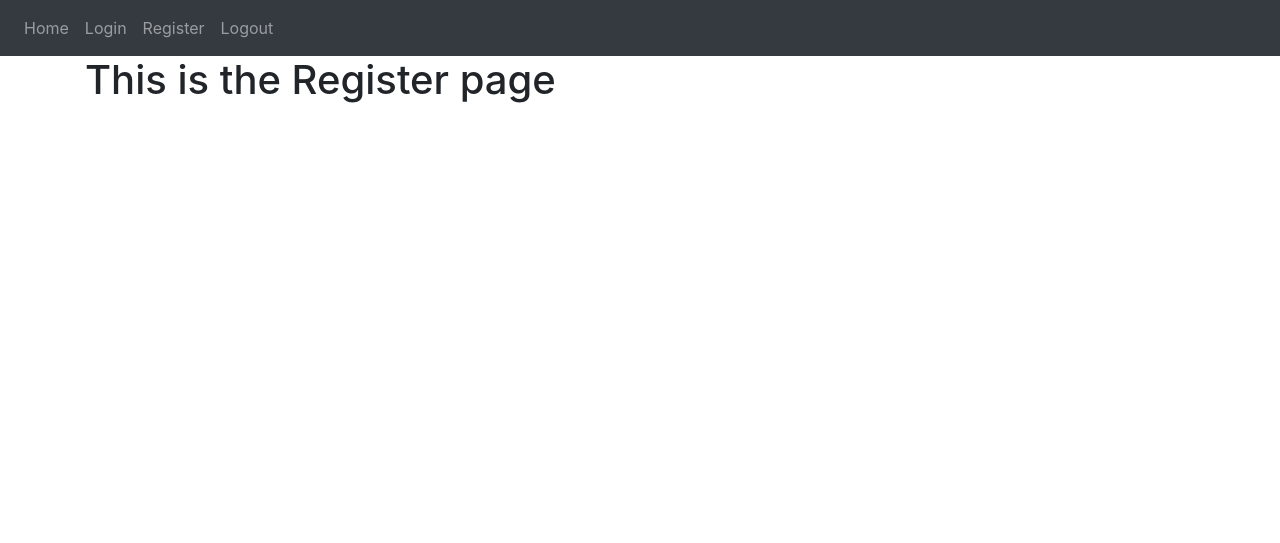
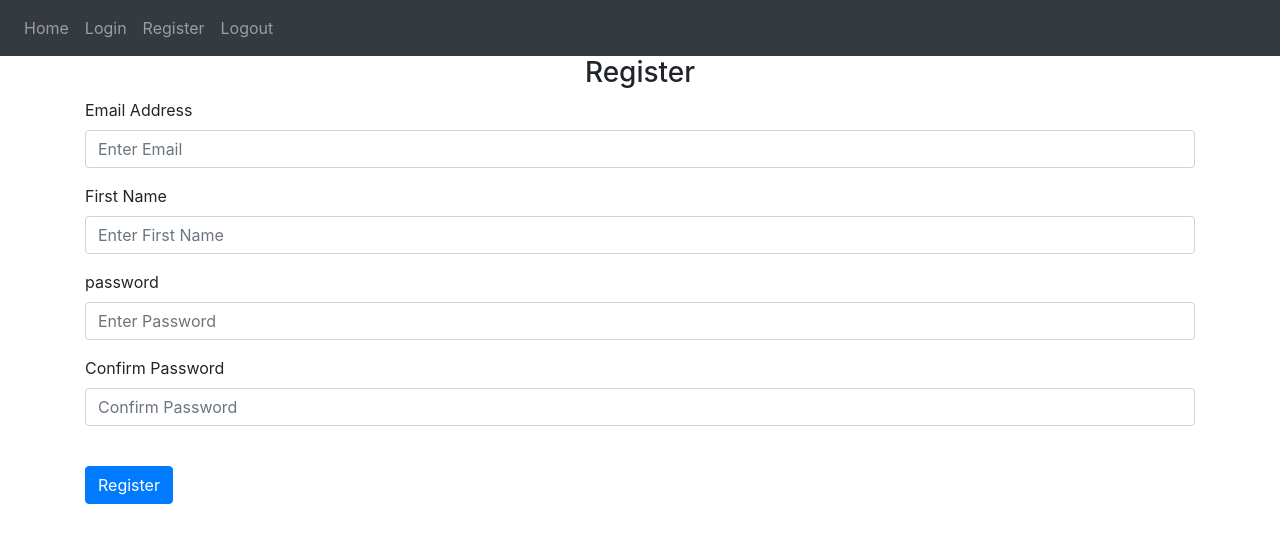
Before and after one commit to user4302/FlaskNoteApp, a Flask app: page /register in a window 1280 px wide. Shown: the top 543 px of the page. Run offline with Flask 2, Linux system fonts and the light colour scheme; some libraries are stand-ins or nearby versions.

Commit message:
Register Page HTML

```diff
--- a/website/templates/register.html
+++ b/website/templates/register.html
@@ -8,6 +8,26 @@ Register
 
 {% block content %}
 
-<h1> This is the Register page</h1>
+<form method="POST">
+    <h3 align ="center">Register</h3>
+    <div class="form-group">
+        <label for="email">Email Address</label>
+        <input type="email" class="form-control" id="email" name="email" placeholder="Enter Email">
+    </div>
+    <div class="form-group">
+        <label for="firstname">First Name</label>
+        <input type="text" class="form-control" id="firstName" name="firstName" placeholder="Enter First Name">
+    </div>
+    <div class="form-group">
+        <label for="password">password</label>
+        <input type="text" class="form-control" id="password1" name="password1" placeholder="Enter Password">
+    </div>
+    <div class="form-group">
+        <label for="password">Confirm Password</label>
+        <input type="text" class="form-control" id="password2" name="password2" placeholder="Confirm Password">
+    </div>
+    <br/>
+    <button type="submit" class="btn btn-primary">Register</button>
+</form>
 
 {% endblock %}
```
